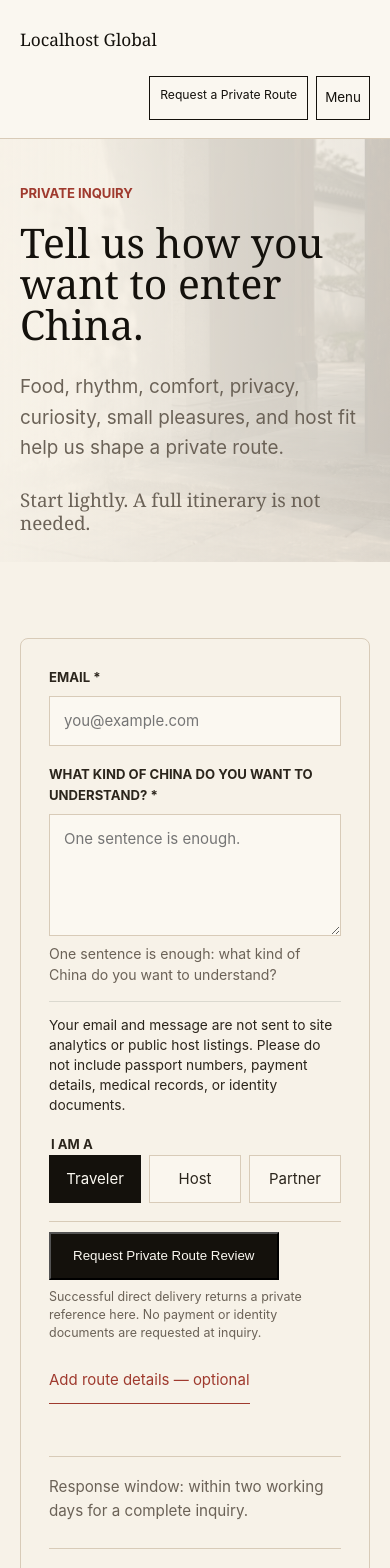
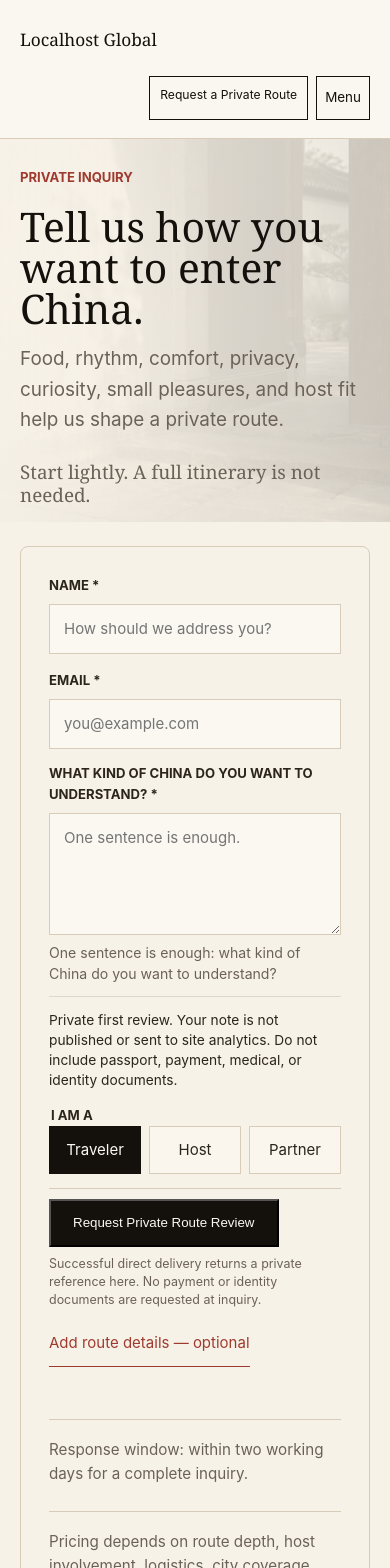
Before and after one commit to luckyericyao/localhostchinav1, a Next.js app: page /inquiry in a window 390 px wide. Shown: the top 1568 px of the page. Built offline with nearby package versions, Linux system fonts and the light colour scheme.

Commit message:
Require named private route inquiries

```diff
--- a/app/globals.css
+++ b/app/globals.css
@@ -2472,6 +2472,12 @@ a.text-link {
   width: 100%;
 }
 
+.intake-identity-grid {
+  display: grid;
+  gap: 16px;
+  grid-template-columns: minmax(0, 0.8fr) minmax(0, 1.2fr);
+}
+
 .localhost-intake-form textarea {
   min-height: 120px;
   resize: vertical;
@@ -3267,10 +3273,14 @@ a:focus-visible,
   }
 
   .page-hero--inquiry {
-    gap: 28px;
+    gap: 16px;
     min-height: 0;
-    padding-bottom: 28px;
-    padding-top: 44px;
+    padding-bottom: 16px;
+    padding-top: 28px;
+  }
+
+  .inquiry-intake-section {
+    padding-top: 24px;
   }
 
   .intro-section,
@@ -3399,6 +3409,10 @@ a:focus-visible,
     grid-template-columns: repeat(3, minmax(0, 1fr));
   }
 
+  .localhost-intake-form:not(.localhost-intake-form--compact) {
+    gap: 14px;
+  }
+
   .localhost-intake-form .intake-assurance {
     display: none;
   }
@@ -3408,7 +3422,8 @@ a:focus-visible,
     margin-top: -2px;
   }
 
-  .localhost-intake-form:not(.localhost-intake-form--compact) > label {
+  .localhost-intake-form:not(.localhost-intake-form--compact) > label,
+  .localhost-intake-form:not(.localhost-intake-form--compact) > .intake-identity-grid {
     order: 1;
   }
 
@@ -3460,6 +3475,10 @@ a:focus-visible,
   }
 
   .optional-field-grid {
+    grid-template-columns: 1fr;
+  }
+
+  .intake-identity-grid {
     grid-template-columns: 1fr;
   }
 
--- a/app/inquiry/page.tsx
+++ b/app/inquiry/page.tsx
@@ -113,12 +113,15 @@ export default async function InquiryPage({ searchParams }: InquiryPageProps) {
           </div>
         </section>
 
-        <section className="section section--inquiry" id="private-route">
+        <section
+          className="section section--inquiry inquiry-intake-section"
+          id="private-route"
+        >
           <div className="inquiry-shell inquiry-shell--wide">
             <div className="inquiry-copy">
               <div className="inquiry-copy-intro">
                 <p className="eyebrow">Step 1: Start</p>
-                <h2>Begin with email and one sentence.</h2>
+                <h2>Begin with your name, email, and one sentence.</h2>
                 <p>
                   Submit the short version first. A Localhost reviewer reads it
                   before any host is approached, then checks fit, timing, route
--- a/components/LocalhostIntakeForm.tsx
+++ b/components/LocalhostIntakeForm.tsx
@@ -56,7 +56,6 @@ const roleCopy: Record<LocalhostIntentType, { helper: string; label: string }> =
 };
 
 const travelerDetails: DetailField[] = [
-  { label: "Name", name: "name", placeholder: "Your name" },
   {
     helper: "City and country are enough.",
     label: "Where are you from?",
@@ -170,7 +169,6 @@ const travelerDetails: DetailField[] = [
 ];
 
 const hostDetails: DetailField[] = [
-  { label: "Name", name: "name", placeholder: "Your name" },
   { label: "City / region", name: "cityRegion", placeholder: "Shanghai, Taiyuan, Dengfeng, Huangshan" },
   { label: "Languages", name: "languages", placeholder: "Mandarin, English, local dialect, French" },
   {
@@ -204,7 +202,6 @@ const hostDetails: DetailField[] = [
 ];
 
 const partnerDetails: DetailField[] = [
-  { label: "Name", name: "name", placeholder: "Your name" },
   { label: "Organization", name: "organization", placeholder: "Company, studio, institution, or independent" },
   { label: "City / region", name: "cityRegion", placeholder: "Where the relationship would be based" },
   {
@@ -277,9 +274,12 @@ export function LocalhostIntakeForm({
   const [detailsOpen, setDetailsOpen] = useState(false);
   const [email, setEmail] = useState("");
   const [error, setError] = useState("");
-  const [errorField, setErrorField] = useState<"email" | "shortNote" | null>(null);
+  const [errorField, setErrorField] = useState<
+    "email" | "name" | "shortNote" | null
+  >(null);
   const [honeypot, setHoneypot] = useState("");
   const [isPending, startTransition] = useTransition();
+  const [name, setName] = useState("");
   const [optionalDetails, setOptionalDetails] = useState<Record<string, string>>(() =>
     initialDetails(routeContext)
   );
@@ -288,11 +288,11 @@ export function LocalhostIntakeForm({
   const [startedAt] = useState(() => Date.now());
   const emailRef = useRef<HTMLInputElement>(null);
   const errorRef = useRef<HTMLParagraphElement>(null);
+  const nameRef = useRef<HTMLInputElement>(null);
   const shortNoteRef = useRef<HTMLTextAreaElement>(null);
 
   const fields = useMemo(() => detailsForIntent(activeIntent), [activeIntent]);
   const routeLabel = routeContext ? routeLabels[routeContext] : "";
-  const noteOptional = Boolean(routeContext);
   const noteCopy = roleCopy[activeIntent];
 
   function updateDetail(name: string, value: string) {
@@ -308,13 +308,14 @@ export function LocalhostIntakeForm({
 
   function showValidationError(
     message: string,
-    field: "email" | "shortNote" | null,
+    field: "email" | "name" | "shortNote" | null,
     form: HTMLFormElement
   ) {
     setError(message);
     setErrorField(field);
     trackLocalhostEvent("validation_error", form);
     window.requestAnimationFrame(() => {
+      if (field === "name") nameRef.current?.focus();
       if (field === "email") emailRef.current?.focus();
       if (field === "shortNote") shortNoteRef.current?.focus();
       if (!field) errorRef.current?.focus();
@@ -339,12 +340,17 @@ export function LocalhostIntakeForm({
     setErrorField(null);
     setResult(null);
 
+    if (!name.trim()) {
+      showValidationError("Please enter your name.", "name", form);
+      return;
+    }
+
     if (!isValidEmail(email)) {
       showValidationError("Please enter a valid email.", "email", form);
       return;
     }
 
-    if (!noteOptional && !shortNote.trim()) {
+    if (!shortNote.trim()) {
       showValidationError(
         "Please add one sentence about what you are looking for.",
         "shortNote",
@@ -363,6 +369,7 @@ export function LocalhostIntakeForm({
           honeypot,
           intentType: activeIntent,
           locale: navigator.language,
+          name,
           optionalDetails: filteredDetails(),
           routeContext,
           shortNote,
@@ -376,7 +383,9 @@ export function LocalhostIntakeForm({
           if (/wait before sending/i.test(response.message)) {
             trackLocalhostEvent("inquiry_rate_limited", form);
           }
-          const field = /email/i.test(response.message)
+          const field = /name/i.test(response.message)
+            ? "name"
+            : /email/i.test(response.message)
               ? "email"
               : /sentence|looking/i.test(response.message)
                 ? "shortNote"
@@ -441,6 +450,29 @@ export function LocalhostIntakeForm({
         value={honeypot}
       />
 
+      <div className="intake-identity-grid">
+        <label>
+          <span>Name *</span>
+          <input
+            aria-describedby={errorField === "name" ? "inquiry-error" : undefined}
+            aria-invalid={errorField === "name"}
+            autoComplete="name"
+            id="inquiry-name"
+            name="name"
+            onChange={(event) => {
+              setName(event.target.value);
+              setError("");
+              setErrorField(null);
+              setResult(null);
+            }}
+            placeholder="How should we address you?"
+            ref={nameRef}
+            required
+            type="text"
+            value={name}
+          />
+        </label>
+
         <label>
           <span>Email *</span>
           <input
@@ -463,9 +495,10 @@ export function LocalhostIntakeForm({
             value={email}
           />
         </label>
+      </div>
 
       <label>
-        <span>{noteCopy.label}{noteOptional ? "" : " *"}</span>
+        <span>{noteCopy.label} *</span>
         <textarea
           aria-describedby={errorField === "shortNote" ? "short-note-hint inquiry-error" : "short-note-hint"}
           aria-invalid={errorField === "shortNote"}
@@ -477,23 +510,27 @@ export function LocalhostIntakeForm({
             setErrorField(null);
             setResult(null);
           }}
-          placeholder={noteOptional ? "Optional. Route context is already captured." : "One sentence is enough."}
+          placeholder={
+            routeContext
+              ? "One sentence is enough. What should this route hold for you?"
+              : "One sentence is enough."
+          }
           ref={shortNoteRef}
-          required={!noteOptional}
+          required
           rows={compact ? 3 : 4}
           value={shortNote}
         />
         <small id="short-note-hint">
-          {noteOptional
-            ? "This route context is already captured. Add a short note only if useful."
+          {routeContext
+            ? "The route is already captured. Tell us what you want it to hold."
             : noteCopy.helper}
         </small>
       </label>
 
       <p className="privacy-boundary privacy-boundary--standalone">
-        Your email and message are not sent to site analytics or public host
-        listings. Please do not include passport numbers, payment details,
-        medical records, or identity documents.
+        Private first review. Your note is not published or sent to site
+        analytics. Do not include passport, payment, medical, or identity
+        documents.
       </p>
 
       {showRoleTabs ? (
@@ -557,7 +594,7 @@ export function LocalhostIntakeForm({
                 <section>
                   <h3>Step 2: Route frame — optional</h3>
                   <div className="optional-field-grid">
-                    {fields.slice(0, 8).map((field) => (
+                    {fields.slice(0, 7).map((field) => (
                       <DetailFieldInput
                         contextLocked={contextLocked}
                         field={field}
@@ -571,7 +608,7 @@ export function LocalhostIntakeForm({
                 <section>
                   <h3>Step 3: Taste & comfort — optional</h3>
                   <div className="optional-field-grid">
-                    {fields.slice(8, 13).map((field) => (
+                    {fields.slice(7, 11).map((field) => (
                       <DetailFieldInput
                         field={field}
                         key={field.name}
@@ -584,7 +621,7 @@ export function LocalhostIntakeForm({
                 <section>
                   <h3>Step 4: Host fit — optional</h3>
                   <div className="optional-field-grid">
-                    {fields.slice(13).map((field) => (
+                    {fields.slice(11).map((field) => (
                       <DetailFieldInput
                         field={field}
                         key={field.name}
@@ -630,7 +667,7 @@ export function LocalhostIntakeForm({
         <div aria-live="polite" className="form-status form-status--success" role="status">
           <strong>{result.message}</strong>
           <p>
-            {activeIntent.charAt(0).toUpperCase() + activeIntent.slice(1)} / {email}
+            {name} / {activeIntent.charAt(0).toUpperCase() + activeIntent.slice(1)} / {email}
             {routeLabel ? ` / ${routeLabel}` : null}
           </p>
           {result.inquiryId ? (
```
Also changed, not shown: app/actions/submitLocalhostInquiry.ts (+22 -8 lines), scripts/a11y-smoke.mjs (+21 -3 lines), scripts/site-smoke.mjs (+9 -1 lines), 1 other file (tests, documents, lock files or other folders). Lines whose indentation alone changed are shown as unchanged.
